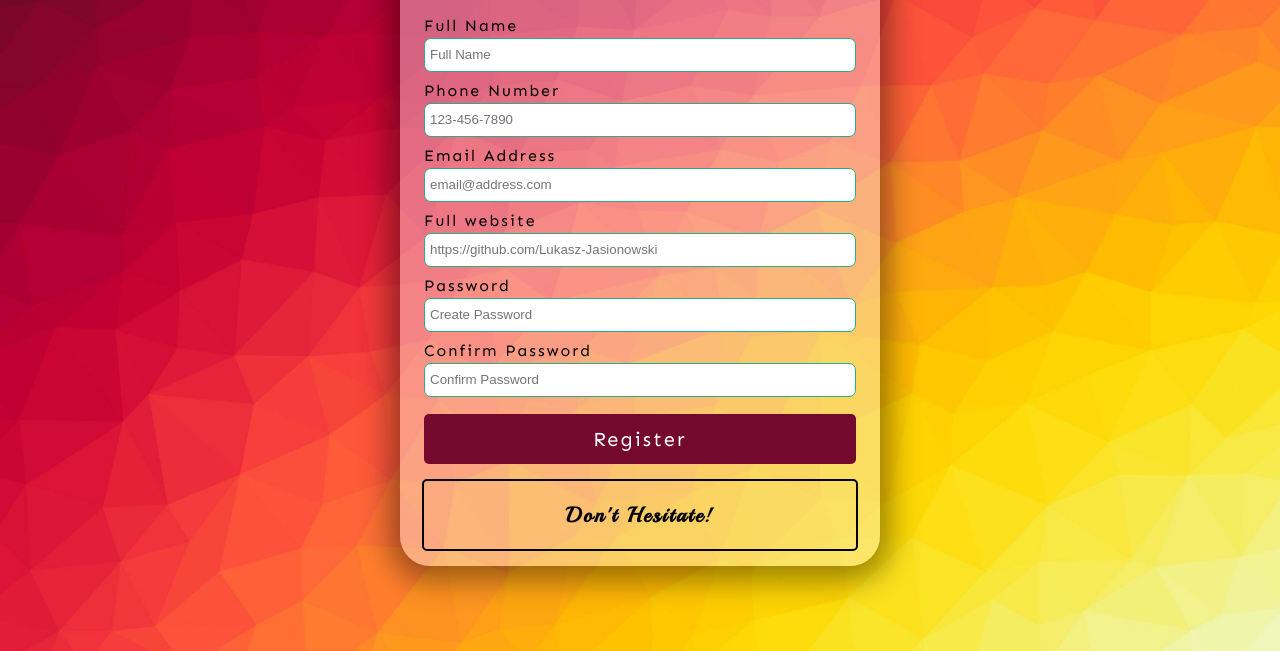
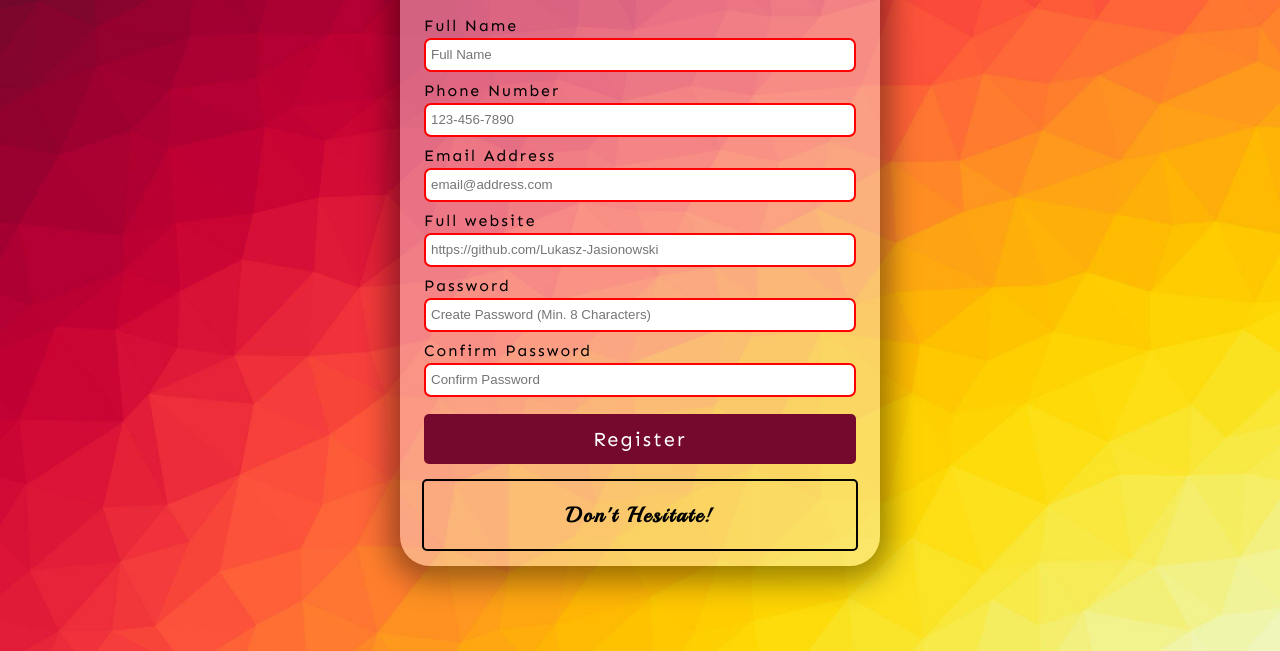
Before and after one commit to Lukasz-Jasionowski/Form-Validation, a plain HTML site: page index.html in a window 1280 px wide. Shown: the part 149-800 px from the top of the page. Drawn offline with Linux system fonts and the light colour scheme.

Commit message:
Add required, min,max length and pattern attributes for inputs

```diff
--- a/index.html
+++ b/index.html
@@ -17,32 +17,35 @@
 
             <div class="form-group">
                 <label for="name">Full Name</label>
-                <input type="text" id="name" placeholder="Full Name">
+                <input type="text" id="name" placeholder="Full Name" required minlength="3" maxlength="50">
             </div>
 
             <div class="form-group">
                 <label for="phone">Phone Number</label>
-                <input type="tel" id="phone" placeholder="123-456-7890">
+                <input type="tel" id="phone" placeholder="123-456-7890" required pattern="[0-9]{3}-[0-9]{3}-[0-9]{4}">
             </div>
 
             <div class="form-group">
                 <label for="email">Email Address</label>
-                <input type="email" id="email" placeholder="email@address.com">
+                <input type="email" id="email" placeholder="email@address.com" required>
             </div>
 
             <div class="form-group">
                 <label for="website">Full website</label>
-                <input type="url" id="website" placeholder="https://github.com/Lukasz-Jasionowski">
+                <input type="url" id="website" placeholder="https://github.com/Lukasz-Jasionowski" required>
             </div>
 
             <div class="form-group">
                 <label for="password1">Password</label>
-                <input type="password" id="password1" placeholder="Create Password">
+                <input type="password" id="password1" placeholder="Create Password (Min. 8 Characters)" required
+                    pattern="^(?=.*\d)(?=.*[a-z])(?=.*[A-Z])(?=.*[a-zA-Z]).{8,}$"
+                    title="Please include at least 1 uppercase character, 1 lowercase character and 1 number.">
             </div>
 
             <div class="form-group">
                 <label for="password2">Confirm Password</label>
-                <input type="password" id="password2" placeholder="Confirm Password">
+                <input type="password" id="password2" placeholder="Confirm Password" required
+                    pattern="^(?=.*\d)(?=.*[a-z])(?=.*[A-Z])(?=.*[a-zA-Z]).{8,}$">
             </div>
 
             <button type="submit">Register</button>
```
